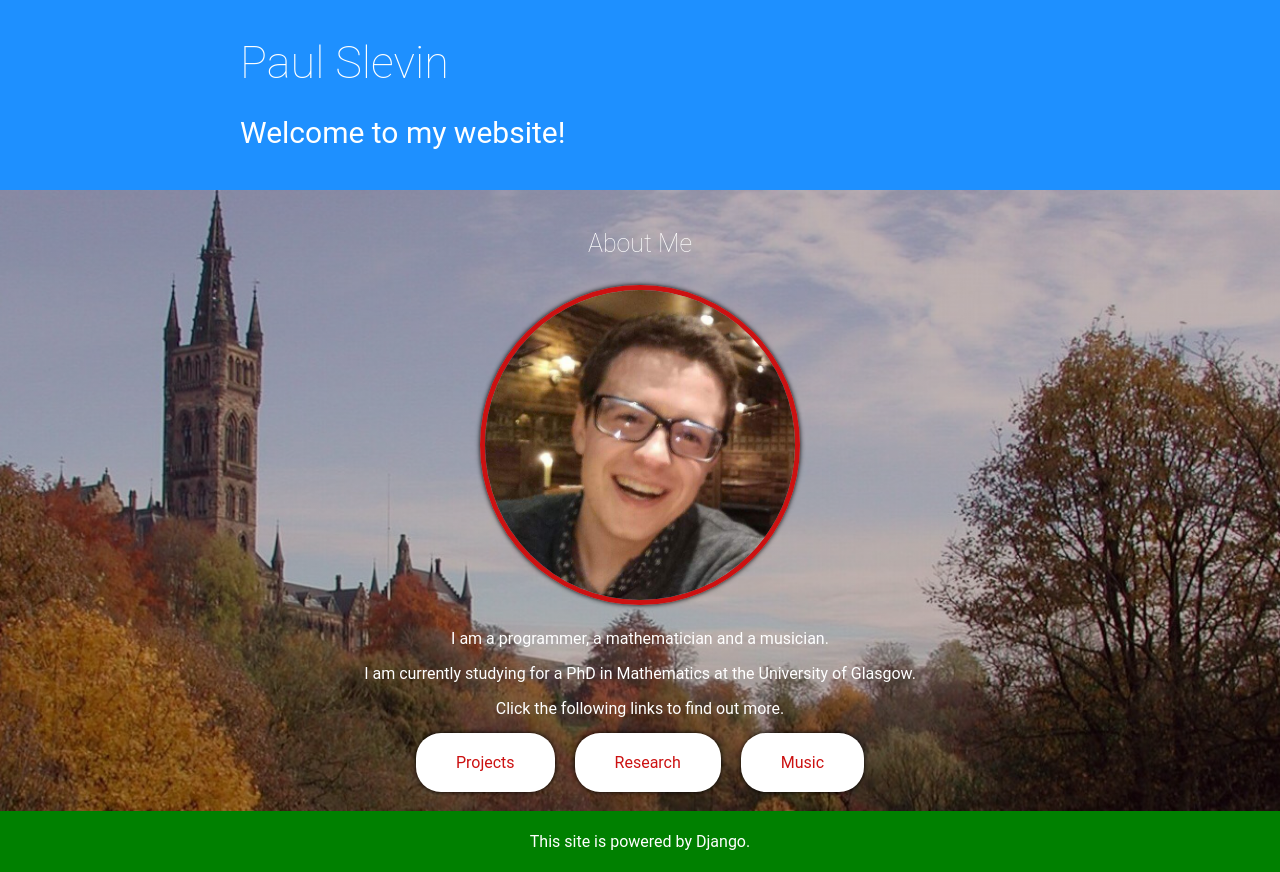
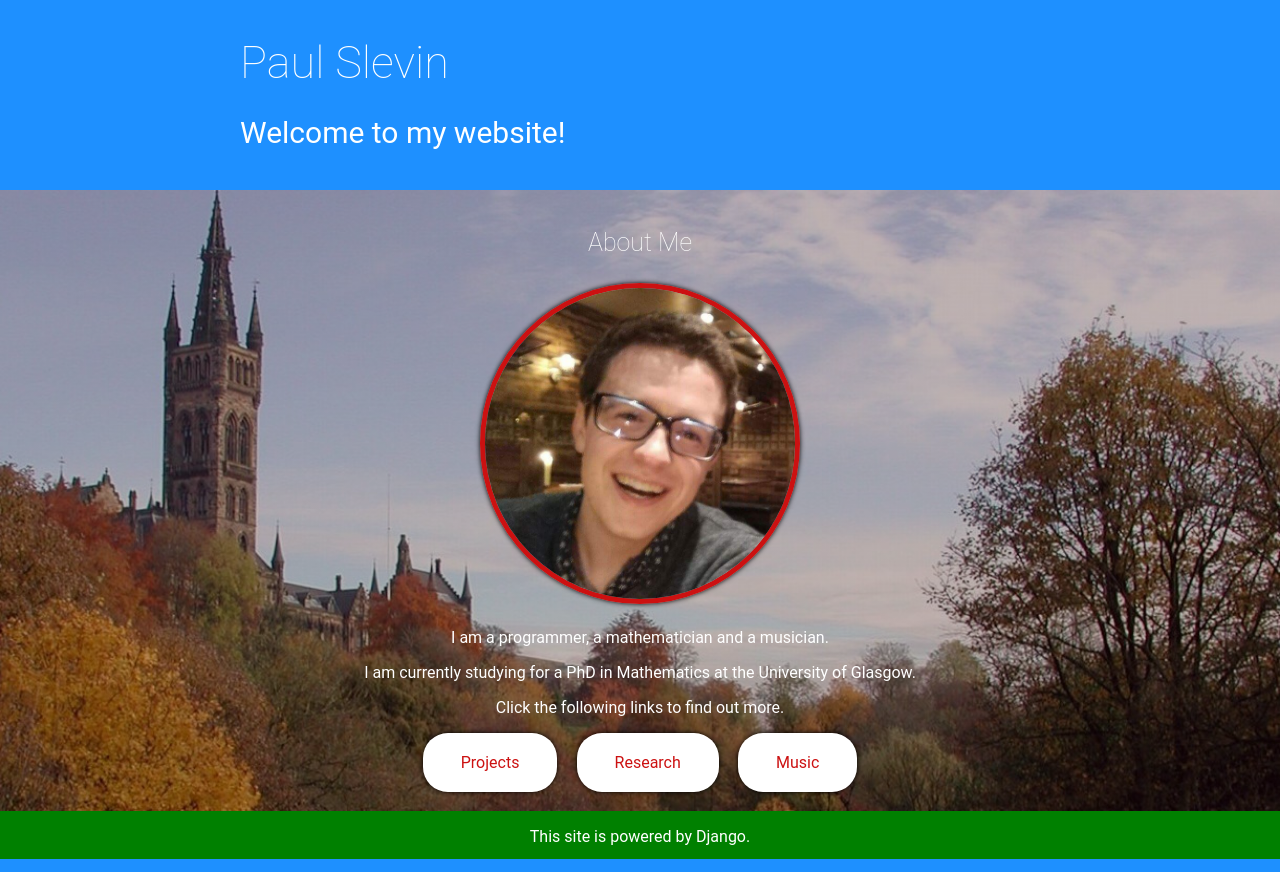
Before and after one commit to paulslevin/personal, a Django app: page / in a window 1280 px wide. Run offline with Django 3.2, Linux system fonts and the light colour scheme; parts of the project's set-up code (start-up, migrations or seed data) failed here and were passed over.

Commit message:
Fix CSS for homepage

```diff
--- a/home/templates/home/index.html
+++ b/home/templates/home/index.html
@@ -9,50 +9,41 @@
 </head>
 
 
+
+<div id="wrapper">
+
     <div id="headline">
         <div class="container">
             <h1>
                 Paul Slevin
             </h1>
-        <p>Welcome to my website!</p>
+            <p>
+                Welcome to my website!
+            </p>
         </div>
     </div>
-
-
     <div id="about">
         <div class="container">
             <h2>
                 About Me
             </h2>
             <img id="mepic" src="{% static 'home/paul1.jpg' %}" alt="Paul Slevin"/>
-        <p>I am a programmer, a mathematician
-        and a musician.</p>
-        <p>I am currently studying for a PhD in
-        Mathematics at the University of Glasgow.</p>
-        <p>Click the following links to find out more.</p>
-        <br/>
-        <a href="{% url 'projects:index' %}">Projects</a></li>
-        <a href="{% url 'research:index' %}">Research</a></li>
-        <a href="{% url 'music:index' %}">Music</a></li>
-    <br/>
+            <p>I am a programmer, a mathematician and a musician.</p>
+            <p>I am currently studying for a PhD in Mathematics at the University of Glasgow.</p>
+            <p>
+                Click the following links to find out more.
+            </p>
+                <div id="links">
+                    <a href="{% url 'projects:index' %}">Projects</a>
+                    <a href="{% url 'research:index' %}">Research</a>
+                    <a href="{% url 'music:index' %}">Music</a>
                 </div>
-    <br/>
+            <p id="last"><br/></p>
         </div>
-
-
-
-{#<div id="work">#}
-{#    <div class="container">#}
-{#    <h2>My Work</h2>#}
-{#    <p>I am a programmer, mathematician and a musician. Click the links below#}
-{#    to find out more.</p>#}
-{##}
-{#    </div>#}
-{#</div>#}
-
-
-<footer>
+    </div>
+    <div id="footer">
         <div class="container">
             <p>This site is powered by Django.</p>
         </div>
-</footer>
+    </div>
+</div>
--- a/music/static/music/index.css
+++ b/music/static/music/index.css
@@ -23,7 +23,7 @@
 footer {
     clear: both;
     position: relative;
-    z-index: -1;
+    z-index: 10;
     height: 3em;
     margin-top: -3em;
     text-align: center;
--- a/static/home/style.css
+++ b/static/home/style.css
@@ -1,7 +1,18 @@
-{ % load staticfiles % }
+html {
+    font-family: Roboto, Helvetica, Arial, sans-serif;
+    color: white;
+}
 
+html,
 body {
-    margin: 0px 0px 0px 0px;
+	margin:0;
+	padding:0;
+	height:100%;
+}
+
+#wrapper {
+	min-height:100%;
+	position:relative;
 }
 
 #headline {
@@ -17,64 +28,32 @@
     font-weight: 200;
     font-size: 45px;
     line-height: 1em;
-    /*margin-bottom: 0;*/
 }
 
 #about {
-    /*font-weight: 600;*/
-    font-family: Roboto, sans-serif;
+    padding-top: 20px;
+	padding-bottom: 3em; /* Height of the footer element */
+    /*width: 100%;*/
     background-image: linear-gradient(
             rgba(40, 0, 0, 0.3),
             rgba(40, 0, 0, 0.3)
     ),
     url(glasgow.jpg);
-    /*background-color: #cc1111;*/
     background-size: cover;
-    padding: 20px 5%;
-    color: white;
-}
+    }
 
 #about h2 {
     font-weight: 200;
     font-size: 25px;
     line-height: 1em;
+    margin: 0;
+    padding: 20px;
   }
-
-#about .container {
-    text-align: center;
-  }
-
-footer {
-    text-align: center;
-    background-color: green;
-    background-size: cover;
-    padding: 5px 5%;
-    color: white;
-    font-family: Roboto, sans-serif;
-}
-
-#about a {
-    /*text-align: center;*/
-    /*font-family: Roboto, sans-serif;*/
-    text-decoration: none;
-    padding: 20px 5%;
-    color: #cc1111;
-    background-color: white;
-    width: 100%;
-    margin: 1%;
-    box-sizing: border-box;
-    box-shadow: black 0 0 5px;
-    border-radius: 25px;
-}
-
-#headline br {
-    clear: both;
-}
 
 #mepic {
     /*float: right;*/
     width: 40%;
-    margin: 0 auto;
+    /*margin: 0 auto;*/
     margin: 1%;
     border: 5px solid;
     border-color: #cc1111;
@@ -83,23 +62,53 @@
     box-shadow: black 0 0 5px;
 }
 
-#about ul {
-  box-sizing: border-box;
-  float: left;
-  width: 50%;
-  padding-right: 1em;
+#footer {
+	background:green;
+	width:100%;
+	height: 3em;
+	position:absolute;
+	bottom:0;
+	left:0;
+    text-align: center;
+    background-color: green;
+    background-size: cover;
 }
 
+.container {
+  margin: auto;
+  max-width: 800px;
+}
 
-#headline #header{
-    float: left;
+#about .container {
+    text-align: center;
+  }
+
+#about a {
+    text-decoration: none;
+    padding: 20px 5%;
+    color: #cc1111;
+    background-color: white;
+    width: 100%;
+    margin: 1% 1% 100% 1%;
+    box-sizing: border-box;
+    box-shadow: black 0 0 5px;
+    border-radius: 25px;
+    /*margin: 20px 0 20px 0;*/
 }
-.container {
-    /*float:left;*/
+
+#links {
+    padding: 20px;
     margin: auto;
-    max-width: 800px;
+}
+
+#last {
+    margin: 0;
 }
 
 @media (min-width: 600px) {
 
 }
+
+br {
+    clear: both;
+}
--- a/static/music/index.css
+++ b/static/music/index.css
@@ -23,7 +23,7 @@
 footer {
     clear: both;
     position: relative;
-    z-index: -1;
+    z-index: 10;
     height: 3em;
     margin-top: -3em;
     text-align: center;
```
Also changed, not shown: home/static/home/oldstyle.css (added, +134 -0 lines), home/static/home/style.css (+60 -51 lines), static/home/oldstyle.css (added, +134 -0 lines), music/static/music/keyboard.JPG, static/music/keyboard.JPG. Lines whose indentation alone changed are shown as unchanged.
